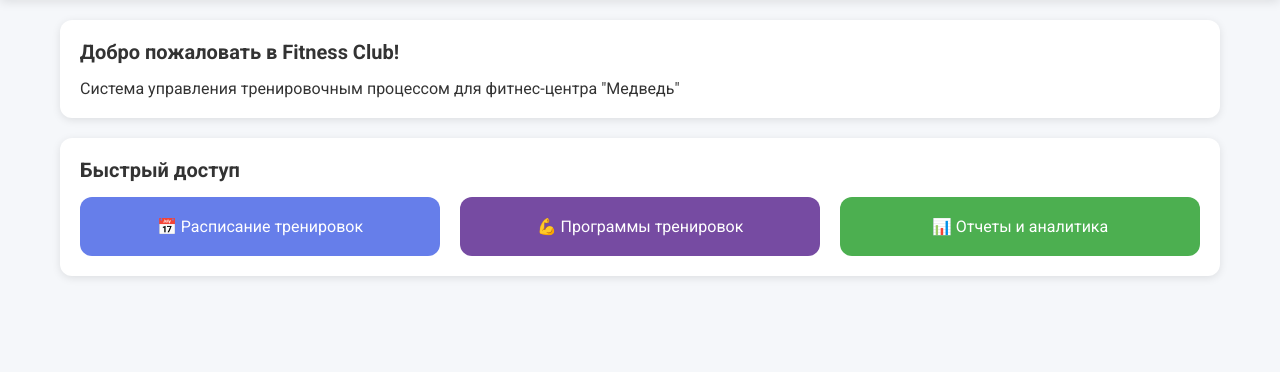
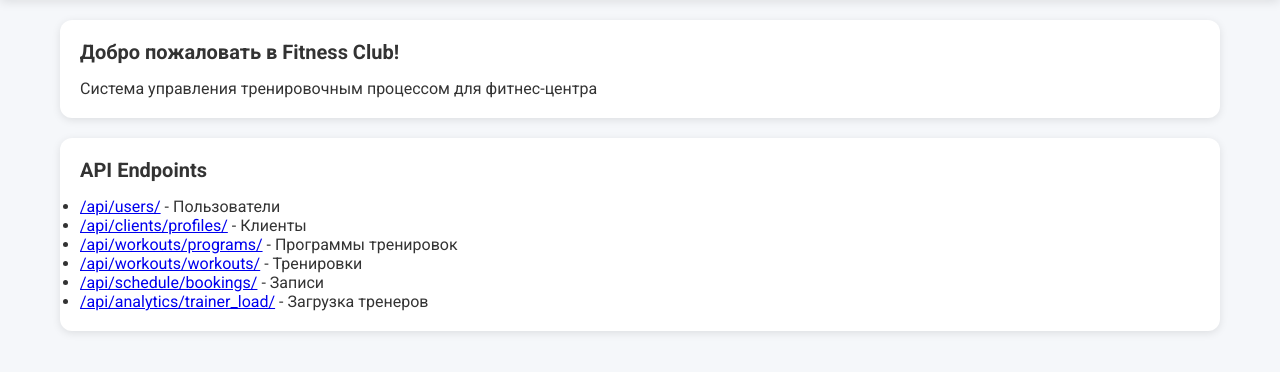
Before and after one commit to SVAROG23/fitness-club-django, a Django app: page / in a window 1280 px wide. Shown: the part 67-439 px from the top of the page. Run offline with Django 4.2, Linux system fonts and the light colour scheme.

Commit message:
Update index.html

```diff
--- a/templates/index.html
+++ b/templates/index.html
@@ -5,27 +5,18 @@
 {% block content %}
 <div class="card">
     <h1 class="card-title">Добро пожаловать в Fitness Club!</h1>
-    <p>Система управления тренировочным процессом для фитнес-центра "Медведь"</p>
+    <p>Система управления тренировочным процессом для фитнес-центра</p>
 </div>
 
 <div class="card">
-    <h2 class="card-title">Быстрый доступ</h2>
-    <div style="display: grid; grid-template-columns: repeat(auto-fit, minmax(250px, 1fr)); gap: 20px;">
-        <a href="/schedule/" style="text-decoration: none;">
-            <div style="background: #667eea; color: white; padding: 20px; border-radius: 12px; text-align: center;">
-                📅 Расписание тренировок
-            </div>
-        </a>
-        <a href="/workouts/" style="text-decoration: none;">
-            <div style="background: #764ba2; color: white; padding: 20px; border-radius: 12px; text-align: center;">
-                💪 Программы тренировок
-            </div>
-        </a>
-        <a href="/reports/" style="text-decoration: none;">
-            <div style="background: #4caf50; color: white; padding: 20px; border-radius: 12px; text-align: center;">
-                📊 Отчеты и аналитика
-            </div>
-        </a>
-    </div>
+    <h2 class="card-title">API Endpoints</h2>
+    <ul>
+        <li><a href="/api/users/">/api/users/</a> - Пользователи</li>
+        <li><a href="/api/clients/profiles/">/api/clients/profiles/</a> - Клиенты</li>
+        <li><a href="/api/workouts/programs/">/api/workouts/programs/</a> - Программы тренировок</li>
+        <li><a href="/api/workouts/workouts/">/api/workouts/workouts/</a> - Тренировки</li>
+        <li><a href="/api/schedule/bookings/">/api/schedule/bookings/</a> - Записи</li>
+        <li><a href="/api/analytics/trainer_load/">/api/analytics/trainer_load/</a> - Загрузка тренеров</li>
+    </ul>
 </div>
 {% endblock %}
```
